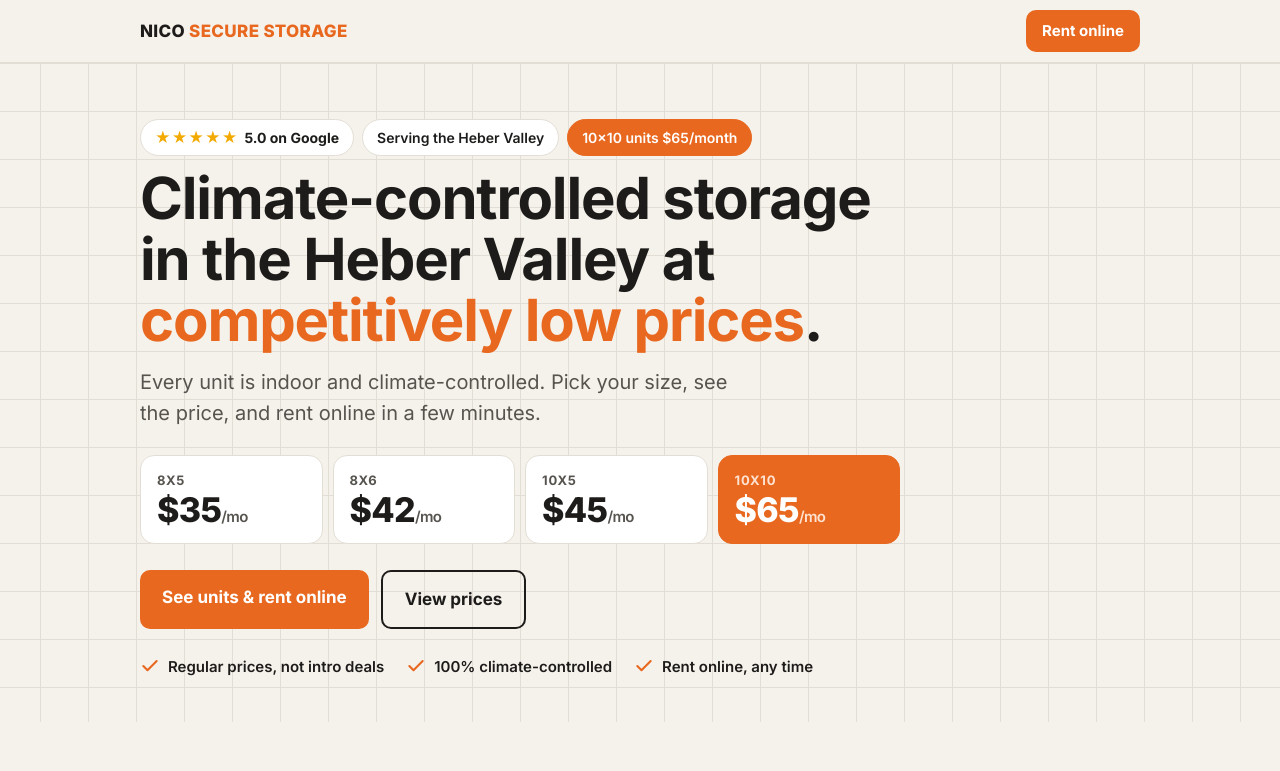
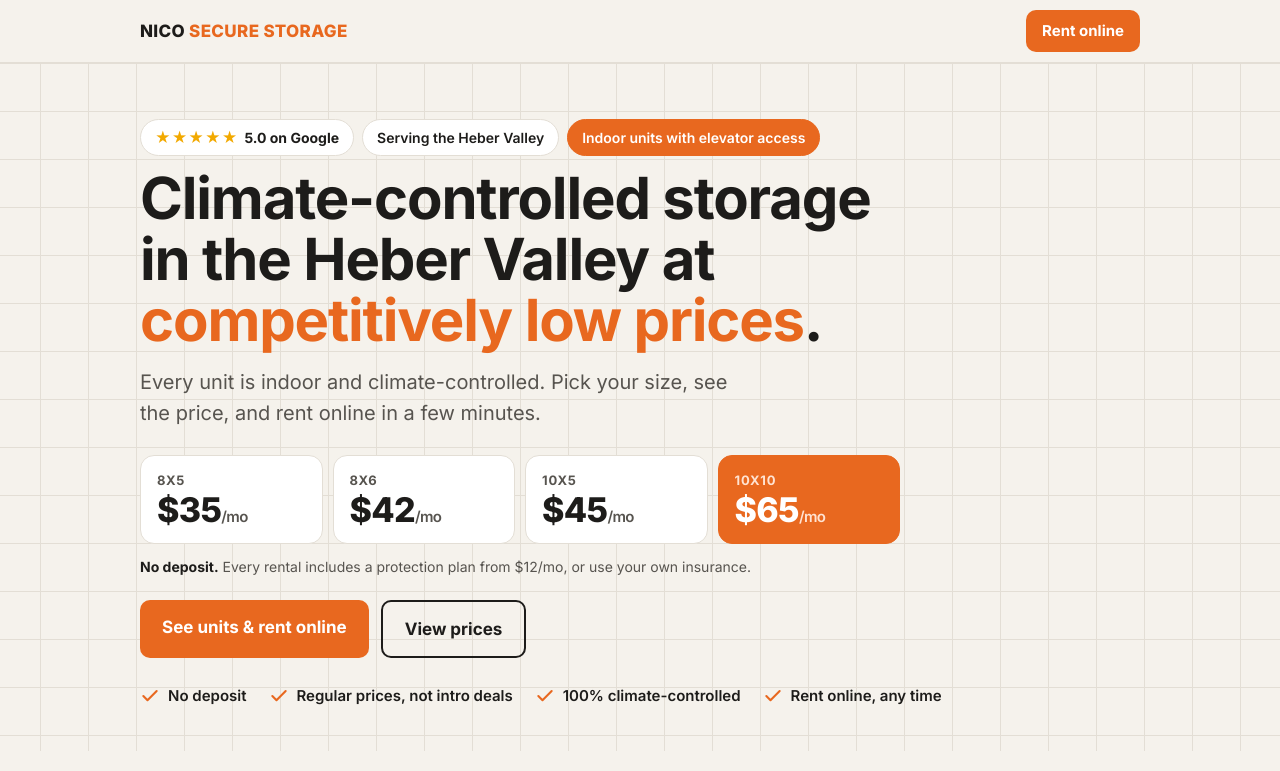
Before and after one commit to Aamagee/nico-storage, a plain HTML site: page index.html in a window 1280 px wide. Shown: the top 771 px of the page. Drawn offline with Linux system fonts and the light colour scheme.

Commit message:
Landing page: no deposit, protection plan note
Co-Authored-By: Claude Opus 5.5 <noreply@anthropic.com>

```diff
--- a/index.html
+++ b/index.html
@@ -3,7 +3,7 @@
 <head>
 <meta charset="utf-8">
 <meta name="viewport" content="width=device-width, initial-scale=1">
-<title>Nico Secure Storage | Climate-Controlled Storage in the Heber Valley, 10x10 for $65</title>
+<title>Nico Secure Storage | Climate-Controlled Storage in the Heber Valley at Competitively Low Prices</title>
 <meta name="description" content="Indoor, climate-controlled storage in the Heber Valley. 10x10 units $65/month, 15x10 $89, 16x10 $93. Rent online in minutes.">
 <link rel="preconnect" href="https://fonts.googleapis.com">
 <link href="https://fonts.googleapis.com/css2?family=Inter:wght@400;500;600;700;800&display=swap" rel="stylesheet">
@@ -135,6 +135,8 @@ footer .wrap { display: flex; justify-content: space-between; gap: 20px; flex-wr
   .mobile-cta { display: block; position: fixed; left: 12px; right: 12px; bottom: 12px; z-index: 20; box-shadow: 0 8px 24px rgba(0,0,0,.2); }
   .mobile-cta .btn { width: 100%; }
 }
+.pb-note { margin: -14px 0 22px; font-size: 14px; color: var(--ink-2); max-width: 760px; }
+.pb-note b { color: var(--ink); }
 </style>
 </head>
 <body>
@@ -151,7 +153,7 @@ footer .wrap { display: flex; justify-content: space-between; gap: 20px; flex-wr
     <div class="badges">
       <span class="pill"><span class="stars" aria-hidden="true">★★★★★</span> <b>5.0 on Google</b></span>
       <span class="pill">Serving the Heber Valley</span>
-      <span class="pill hot">10x10 units $65/month</span>
+      <span class="pill hot">Indoor units with elevator access</span>
     </div>
     <h1>Climate-controlled storage in the Heber Valley at <em>competitively low prices</em>.</h1>
     <p class="lead">Every unit is indoor and climate-controlled. Pick your size, see the price, and rent online in a few minutes.</p>
@@ -161,11 +163,13 @@ footer .wrap { display: flex; justify-content: space-between; gap: 20px; flex-wr
       <a class="pb rent" href="https://www.nicosecurestorage.com/pages/rent"><span class="s">10x5</span><span class="p">$45<small>/mo</small></span></a>
       <a class="pb rent hot" href="https://www.nicosecurestorage.com/pages/rent"><span class="s">10x10</span><span class="p">$65<small>/mo</small></span></a>
     </div>
+    <p class="pb-note"><b>No deposit.</b> Every rental includes a protection plan from $12/mo, or use your own insurance.</p>
     <div class="ctas">
       <a class="btn rent" href="https://www.nicosecurestorage.com/pages/rent">See units &amp; rent online</a>
       <a class="btn ghost" href="#prices">View prices</a>
     </div>
     <div class="trust">
+<span><svg width="20" height="20" viewBox="0 0 24 24" fill="none" stroke="#e8681f" stroke-width="2.5" stroke-linecap="round" stroke-linejoin="round"><path d="M20 6 9 17l-5-5"/></svg>No deposit</span>
 <span><svg width="20" height="20" viewBox="0 0 24 24" fill="none" stroke="#e8681f" stroke-width="2.5" stroke-linecap="round" stroke-linejoin="round"><path d="M20 6 9 17l-5-5"/></svg>Regular prices, not intro deals</span>
       <span><svg width="20" height="20" viewBox="0 0 24 24" fill="none" stroke="#e8681f" stroke-width="2.5" stroke-linecap="round" stroke-linejoin="round"><path d="M20 6 9 17l-5-5"/></svg>100% climate-controlled</span>
       <span><svg width="20" height="20" viewBox="0 0 24 24" fill="none" stroke="#e8681f" stroke-width="2.5" stroke-linecap="round" stroke-linejoin="round"><path d="M20 6 9 17l-5-5"/></svg>Rent online, any time</span>
@@ -293,7 +297,7 @@ footer .wrap { display: flex; justify-content: space-between; gap: 20px; flex-wr
 <footer>
   <div class="wrap">
     <div><b>Nico Secure Storage</b> · <span style="color:#f2a900">★★★★★</span> 5.0 on Google<br>3500 US-40 · Heber Valley, Utah<br><a href="https://www.google.com/maps/search/?api=1&amp;query=Nico+Secure+Storage+3500+US-40" target="_blank" rel="noopener">Get directions</a></div>
-    <div>Prices per month, as of October 2026. Subject to availability.<br><a href="https://www.nicosecurestorage.com" target="_blank" rel="noopener">nicosecurestorage.com</a></div>
+    <div>Prices per month, as of October 2026. Subject to availability. No deposit. A protection plan (from $12/mo) is added at checkout unless you provide your own insurance.<br><a href="https://www.nicosecurestorage.com" target="_blank" rel="noopener">nicosecurestorage.com</a></div>
   </div>
 </footer>
 
```
